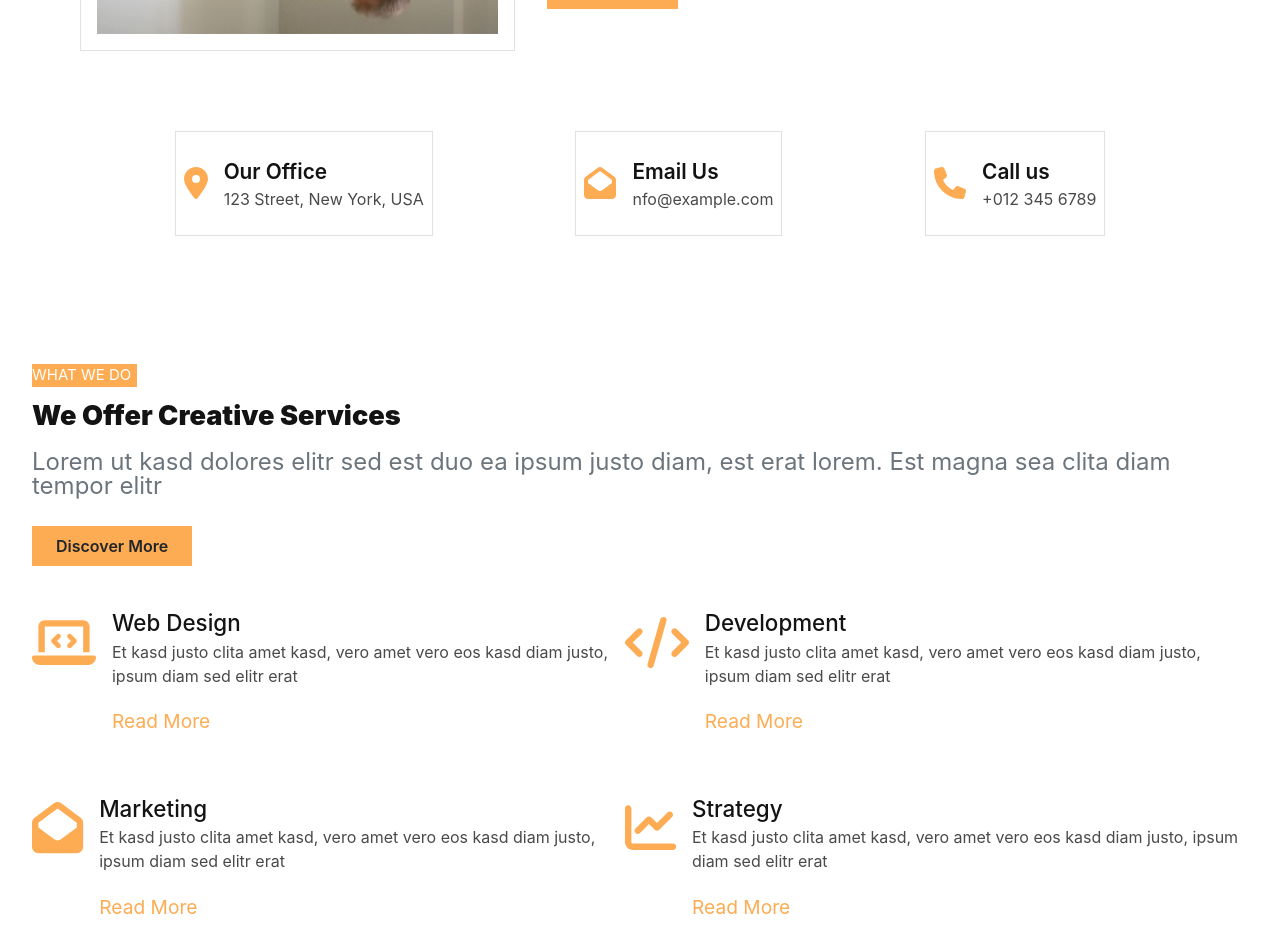
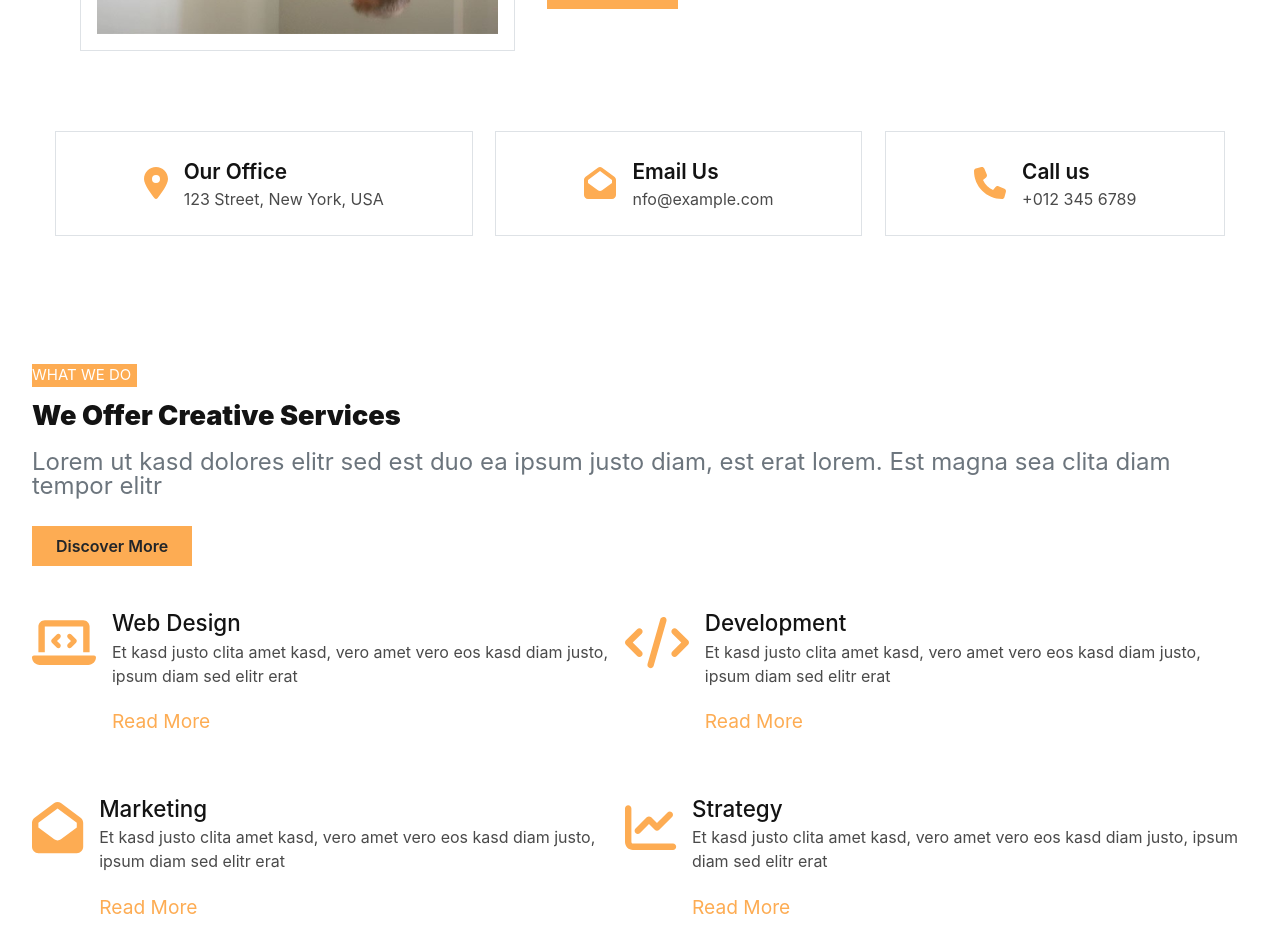
Before and after one commit to BLADEHEDA/Dotcom-Creative-Multipage-Page-App, a React (Create React App) app: page / in a window 1280 px wide. Shown: the part 1280-2208 px from the top of the page. Built offline with nearby package versions, Linux system fonts and the light colour scheme.

Commit message:
changes doen

```diff
--- a/src/Components/Home/Info.jsx
+++ b/src/Components/Home/Info.jsx
@@ -4,7 +4,7 @@ import { faMapMarkerAlt,faEnvelopeOpen,faPhone } from '@fortawesome/free-solid-s
 
 const InfoProp = (props) => {
     return (
-      <div className='InfoProp flex mb-[1em] p-[1.5em] md: px-[0.5em]  '>
+      <div className='InfoProp flex mb-[1em] p-[1.5em] md: px-[0.5em] lg:px-[5.5em]  '>
         <div className="infoprop-left mt-[0.65em] mr-[1em]"> {props.icon}</div>
         <div className="infoprop-right">
             <p className="content-head text-[#131313] font-[600] text-[1.3em] ">{props.head }</p>
```
